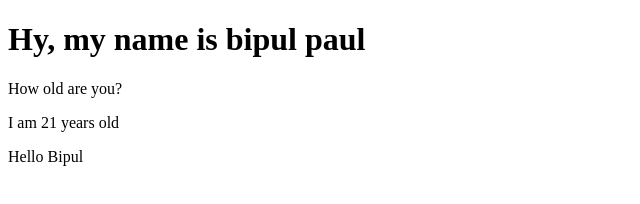
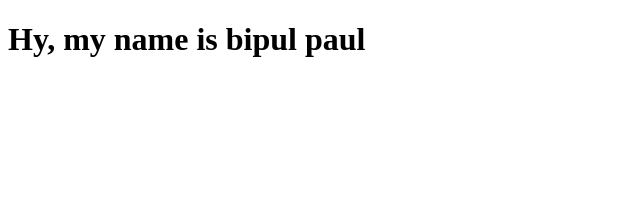
Before and after one commit to bipulpaul743/first-demo, a plain HTML site: page Index.html in a window 1280 px wide. Shown: the whole page, without its empty margins (0-640 px from the left). Drawn offline with Linux system fonts and the light colour scheme.

Commit message:
rechange

```diff
--- a/Index.html
+++ b/Index.html
@@ -7,8 +7,5 @@
 </head>
 <body>
     <h1>Hy, my name is bipul paul</h1>
-    <p>How old are you?</p>
-    <p>I am 21 years old</p>
-    <p>Hello Bipul</p>
 </body>
 </html>
```
Also changed, not shown: 1 other file.
